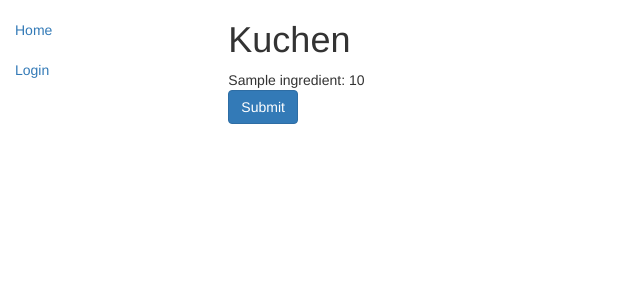
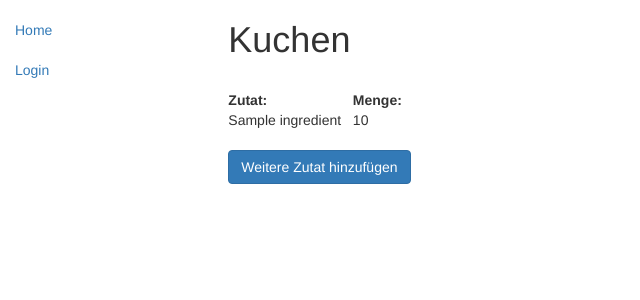
Before and after one commit to owels45/BakeryPortal, a Django app: template portal/templates/portal/recipe_ingredients.html in a window 1280 px wide. Shown: the top 300 px of the page, without its empty margins (0-640 px from the left). Run offline with Django 3.2, Linux system fonts and the light colour scheme; data comes from the database, SQL or seed files in the repository; tables that the repository leaves empty hold one stand-in row (values such as "Sample post"); the template is opened without the code that fills it: values that come from a table or form of the project are taken from there, most other values are stand-ins (such as "Sample title", 1, 10 or a date in 2020); parts of the project's set-up code (start-up, migrations or seed data) failed here and were passed over; some libraries are stand-ins or nearby versions.

Commit message:
localisation updated

```diff
--- a/portal/templates/portal/add_recipe_form.html
+++ b/portal/templates/portal/add_recipe_form.html
@@ -1,15 +1,15 @@
 {% extends "base_generic.html" %}
 
 {% block content %}
-    <h1>Please name the new recipe</h1>
+    <h1>Bitte geben Sie eine Bezeichnung für das neue Rezept an.</h1>
     <form method="POST" action="">
         {% csrf_token %}
         {{ recipe_form }}
-        <input type="submit" class="btn btn-primary">
+        <input type="submit" value="Rezept erstellen" class="btn btn-primary">
     </form>
     <form action="{% url 'recipe_list' %}" method="POST">
         {% csrf_token %}
-    <input type="submit" value="Back to recipe list"
+    <input type="submit" value="Zurück zur Rezeptübersicht"
          name="Submit" id="frm1_submit" class="btn btn-default"/>
     </form>
 {% endblock %}
--- a/portal/templates/portal/recipe_ingredients.html
+++ b/portal/templates/portal/recipe_ingredients.html
@@ -2,13 +2,23 @@
 
 {% block content %}
     <h1>{{ receipe.rezept_bezeichnung }}</h1>
-    <!--<a href="{%  url 'recipe_ingredients' %}?id={{ new_recipe_id }}">link zur rezeptübersicht</a>-->
+    <br />
+    <table>
+        <tr>
+            <td><strong>Zutat:&nbsp;&nbsp;&nbsp;</strong></td>
+            <td><strong>Menge:</strong></td>
+        </tr>
     {% for recipelist in recipe_lists %}
-        {{ recipelist.ingredient }}: {{ recipelist.amount }}<br />
+        <tr>
+            <td>{{ recipelist.ingredient }}&nbsp;&nbsp;&nbsp;</td>
+            <td>{{ recipelist.amount }}</td>
+        </tr>
     {%  endfor %}
+    </table>
+    <br />
     <form method="POST" action="{{ request.get_full_path }}">
         {% csrf_token %}
         {{ recipe_list_form }}
-        <input type="submit" class="btn-primary btn">
+        <input type="submit" value="Weitere Zutat hinzufügen" class="btn-primary btn">
     </form>
 {% endblock %}
--- a/portal/templates/portal/recipe_list.html
+++ b/portal/templates/portal/recipe_list.html
@@ -1,7 +1,7 @@
 {% extends "base_generic.html" %}
 
 {% block content %}
-    <h1>Recipe List</h1>
+    <h1>Rezeptübersicht</h1>
 
     {% if object_list %}
         <ul>
@@ -17,7 +17,7 @@
 
     <form action="{% url 'add_recipe' %}" method="POST">
         {% csrf_token %}
-        <input type="submit" value="Add new recipe"
+        <input type="submit" value="Neues Rezept anlegen"
                name="Submit" id="frm1_submit" class="btn btn-default"/>
     </form>
 {% endblock %}
```
